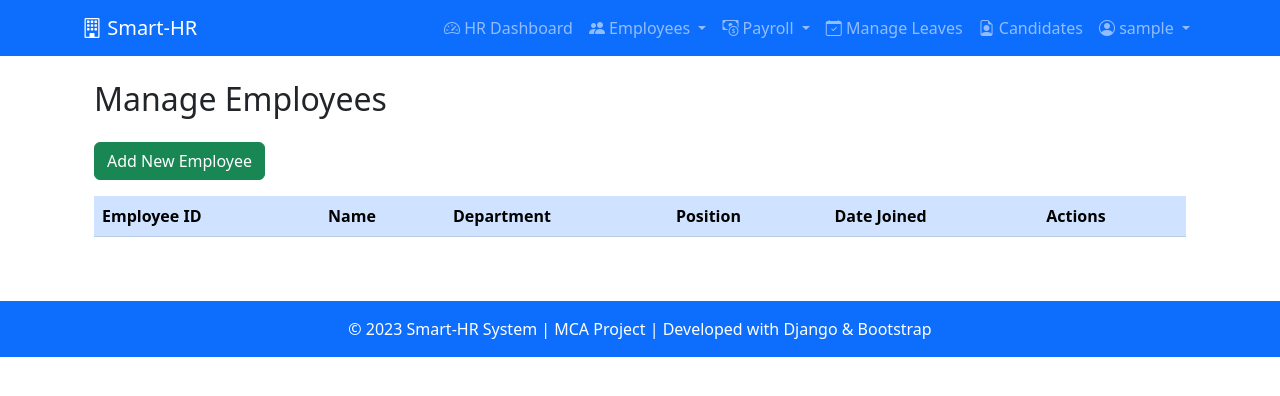
After one commit to anandhu-das/smart-hr-system, a Django app: page /hr/employees/ in a window 1280 px wide. The commit adds this page. Shown: the top 396 px of the page. Run offline with Django 5.2, Linux system fonts and the light colour scheme; the visitor is signed in with stand-in values (Sample User, id 1); data comes from the database, SQL or seed files in the repository; data that the repository does not hold is empty.

Commit message:
completed important features

```diff
--- a/hr_app/models.py
+++ b/hr_app/models.py
@@ -1,6 +1,7 @@
 from django.db import models
 from django.contrib.auth.models import User
-from django.db.models import Avg
+
+# Remove this line: from django.db.models import Avg
 
 class Department(models.Model):
     name = models.CharField(max_length=100)
@@ -128,3 +129,5 @@ class PerformanceReview(models.Model):
 
     def __str__(self):
         return f"Review for {self.employee} on {self.review_date}"
+
+# Remove the two duplicate class PerformanceReview definitions at the end of the file.
--- a/hr_app/urls.py
+++ b/hr_app/urls.py
@@ -12,6 +12,7 @@ urlpatterns = [
     path('apply-leave/', views.apply_leave, name='apply_leave'),
     path('payslips/', views.view_payslips, name='view_payslips'),
     path('payslip-pdf/<int:payroll_id>/', views.generate_payslip_pdf, name='generate_payroll_pdf'),
+    path('my-profile/', views.my_profile, name='my_profile'),
 
     # HR Admin routes
     path('hr/login/', CustomLoginView.as_view(template_name='hr_app/hr_login.html'), name='hr_login'),
--- a/hr_app/views.py
+++ b/hr_app/views.py
@@ -473,17 +473,26 @@ def my_profile(request):
         employee = None
     return render(request, "hr_app/my_profile.html", {"employee": employee})
 
+    return render(request, 'hr_app/promotion_tracker.html', {'eligible_employees': eligible_employees})
+
+#HR Management
+
 @login_required
 @user_passes_test(is_hr_staff)
 def promotion_tracker(request):
-    # Example criteria: > 2 years tenure and average rating > 4
+    """
+    Identifies eligible employees for promotion based on tenure and performance.
+    """
     eligible_employees = []
     today = datetime.now().date()
 
+    # Iterate through all employees to check for eligibility
     for employee in Employee.objects.all():
+        # Criteria 1: Check for at least 2 years of service
         years_of_service = (today - employee.date_joined).days / 365.25
 
         if years_of_service >= 2:
+            # Criteria 2: Check for a high average performance rating (e.g., > 4)
             avg_rating = PerformanceReview.objects.filter(employee=employee).aggregate(Avg('rating'))['rating__avg']
 
             if avg_rating and avg_rating > 4:
--- a/templates/hr_app/base.html
+++ b/templates/hr_app/base.html
@@ -19,12 +19,29 @@
             <div class="collapse navbar-collapse" id="navbarNav">
                 <ul class="navbar-nav ms-auto">
                     {% if user.is_authenticated %}
-                        <!-- HR Staff Navigation -->
                         {% if user.is_staff or user.is_superuser %}
                             <li class="nav-item">
                                 <a class="nav-link" href="{% url 'hr_dashboard' %}">
                                     <i class="bi bi-speedometer2"></i> HR Dashboard
                                 </a>
+                            </li>
+                            <li class="nav-item dropdown">
+                                <a class="nav-link dropdown-toggle" href="#" id="employeeDropdown" role="button" data-bs-toggle="dropdown" aria-expanded="false">
+                                    <i class="bi bi-people-fill"></i> Employees
+                                </a>
+                                <ul class="dropdown-menu" aria-labelledby="employeeDropdown">
+                                    <li><a class="dropdown-item" href="{% url 'manage_employees' %}">Manage Employees</a></li>
+                                    <li><a class="dropdown-item" href="{% url 'promotion_tracker' %}">Promotion Tracker</a></li>
+                                </ul>
+                            </li>
+                            <li class="nav-item dropdown">
+                                <a class="nav-link dropdown-toggle" href="#" id="payrollDropdown" role="button" data-bs-toggle="dropdown" aria-expanded="false">
+                                    <i class="bi bi-cash-coin"></i> Payroll
+                                </a>
+                                <ul class="dropdown-menu" aria-labelledby="payrollDropdown">
+                                    <li><a class="dropdown-item" href="{% url 'payroll_dashboard' %}">Payroll Dashboard</a></li>
+                                    <li><a class="dropdown-item" href="{% url 'generate_bulk_payroll' %}">Generate Bulk Payroll</a></li>
+                                </ul>
                             </li>
                             <li class="nav-item">
                                 <a class="nav-link" href="{% url 'manage_leaves' %}">
@@ -33,15 +50,9 @@
                             </li>
                             <li class="nav-item">
                                 <a class="nav-link" href="{% url 'candidate_list' %}">
-                                    <i class="bi bi-people"></i> View Candidates
+                                    <i class="bi bi-file-earmark-person"></i> Candidates
                                 </a>
                             </li>
-                            <li class="nav-item">
-                                <a class="nav-link" href="/admin/" target="_blank">
-                                    <i class="bi bi-gear"></i> Admin Panel
-                                </a>
-                            </li>
-                        <!-- Employee Navigation -->
                         {% else %}
                             <li class="nav-item">
                                 <a class="nav-link" href="{% url 'employee_dashboard' %}">
@@ -65,39 +76,18 @@
                             </li>
                         {% endif %}
 
-                        <!-- User dropdown menu -->
                         <li class="nav-item dropdown">
                             <a class="nav-link dropdown-toggle" href="#" id="userDropdown" role="button" data-bs-toggle="dropdown" aria-expanded="false">
                                 <i class="bi bi-person-circle"></i> {{ user.username }}
                             </a>
                             <ul class="dropdown-menu dropdown-menu-end" aria-labelledby="userDropdown">
                                 <li>
-                                    <span class="dropdown-item-text">
-                                        Signed in as <strong>{{ user.username }}</strong>
-                                    </span>
-                                </li>
-                                <li><hr class="dropdown-divider"></li>
-                                {% if user.is_staff or user.is_superuser %}
-                                <li>
-                                    <a class="dropdown-item" href="{% url 'hr_dashboard' %}">
-                                        <i class="bi bi-speedometer2"></i> HR Dashboard
-                                    </a>
-                                </li>
-                                {% else %}
-                                <li>
-                                    <a class="dropdown-item" href="{% url 'employee_dashboard' %}">
-                                        <i class="bi bi-speedometer2"></i> Employee Dashboard
-                                    </a>
-                                </li>
-                                {% endif %}
-                                <li>
-                                    <a class="dropdown-item" href="#">
-                                        <i class="bi bi-person"></i> Profile
+                                    <a class="dropdown-item" href="{% url 'my_profile' %}">
+                                        <i class="bi bi-person"></i> My Profile
                                     </a>
                                 </li>
                                 <li><hr class="dropdown-divider"></li>
                                 <li>
-                                    <!-- Logout form -->
                                     <form method="post" action="{% url 'logout' %}" class="d-inline">
                                         {% csrf_token %}
                                         <button type="submit" class="dropdown-item">
@@ -108,7 +98,6 @@
                             </ul>
                         </li>
                     {% else %}
-                        <!-- Public Navigation -->
                         <li class="nav-item">
                             <a class="nav-link" href="{% url 'employee_login' %}">
                                 <i class="bi bi-box-arrow-in-right"></i> Employee Login
@@ -131,7 +120,6 @@
     </nav>
 
     <div class="container mt-4">
-        <!-- Display Django messages -->
         {% if messages %}
             {% for message in messages %}
                 <div class="alert alert-{{ message.tags }} alert-dismissible fade show" role="alert">
@@ -158,24 +146,5 @@
 
     <script src="https://cdn.jsdelivr.net/npm/bootstrap@5.3.0/dist/js/bootstrap.bundle.min.js"></script>
 
-    <!-- Custom JavaScript -->
-    <script>
-        // Enable Bootstrap tooltips
-        document.addEventListener('DOMContentLoaded', function() {
-            var tooltipTriggerList = [].slice.call(document.querySelectorAll('[data-bs-toggle="tooltip"]'));
-            var tooltipList = tooltipTriggerList.map(function(tooltipTriggerEl) {
-                return new bootstrap.Tooltip(tooltipTriggerEl);
-            });
-
-            // Auto-dismiss alerts after 5 seconds
-            const alerts = document.querySelectorAll('.alert');
-            alerts.forEach(alert => {
-                setTimeout(() => {
-                    const bsAlert = new bootstrap.Alert(alert);
-                    bsAlert.close();
-                }, 5000);
-            });
-        });
-    </script>
 </body>
 </html>
--- a/templates/hr_app/employee_dashboard.html
+++ b/templates/hr_app/employee_dashboard.html
@@ -27,7 +27,7 @@
                 <div class="d-grid gap-2">
                     <a href="{% url 'apply_leave' %}" class="btn btn-light">Apply for Leave</a>
                     <a href="{% url 'view_payslips' %}" class="btn btn-light">View Payslips</a>
-                    <a href="#" class="btn btn-light">Update Profile</a>
+                    <a href="{% url 'my_profile' %}" class="btn btn-block btn-light">Update Profile</a>
                 </div>
             </div>
         </div>
--- /dev/null
+++ b/templates/hr_app/manage_employees.html
@@ -0,0 +1,44 @@
+{% extends 'hr_app/base.html' %}
+
+{% block content %}
+<div class="container">
+    <h2 class="my-4">Manage Employees</h2>
+    <a href="{% url 'add_employee' %}" class="btn btn-success mb-3">Add New Employee</a>
+
+    <div class="table-responsive">
+        <table class="table table-striped table-hover">
+            <thead class="table-primary">
+                <tr>
+                    <th>Employee ID</th>
+                    <th>Name</th>
+                    <th>Department</th>
+                    <th>Position</th>
+                    <th>Date Joined</th>
+                    <th>Actions</th>
+                </tr>
+            </thead>
+            <tbody>
+                {% for employee in employees %}
+                <tr>
+                    <td>{{ employee.employee_id }}</td>
+                    <td>{{ employee.user.first_name }} {{ employee.user.last_name }}</td>
+                    <td>{{ employee.department.name|default:"N/A" }}</td>
+                    <td>{{ employee.position }}</td>
+                    <td>{{ employee.date_joined|date:"M d, Y" }}</td>
+                    <td>
+                        <div class="btn-group btn-group-sm">
+                            <a href="{% url 'edit_employee' employee.id %}" class="btn btn-secondary" title="Edit">
+                                <i class="bi bi-pencil"></i>
+                            </a>
+                            <a href="{% url 'delete_employee' employee.id %}" class="btn btn-danger" title="Delete">
+                                <i class="bi bi-trash"></i>
+                            </a>
+                        </div>
+                    </td>
+                </tr>
+                {% endfor %}
+            </tbody>
+        </table>
+    </div>
+</div>
+{% endblock %}
```
Also changed, not shown: templates/hr_app/add_employee.html (added, +20 -0 lines), templates/hr_app/delete_employee.html (added, +19 -0 lines), templates/hr_app/edit_employee.html (added, +20 -0 lines), templates/hr_app/hr_dashboard.html (+8 -2 lines), templates/hr_app/my_profile.html (added, +37 -0 lines), templates/hr_app/promotion_tracker.html (added, +40 -0 lines).
